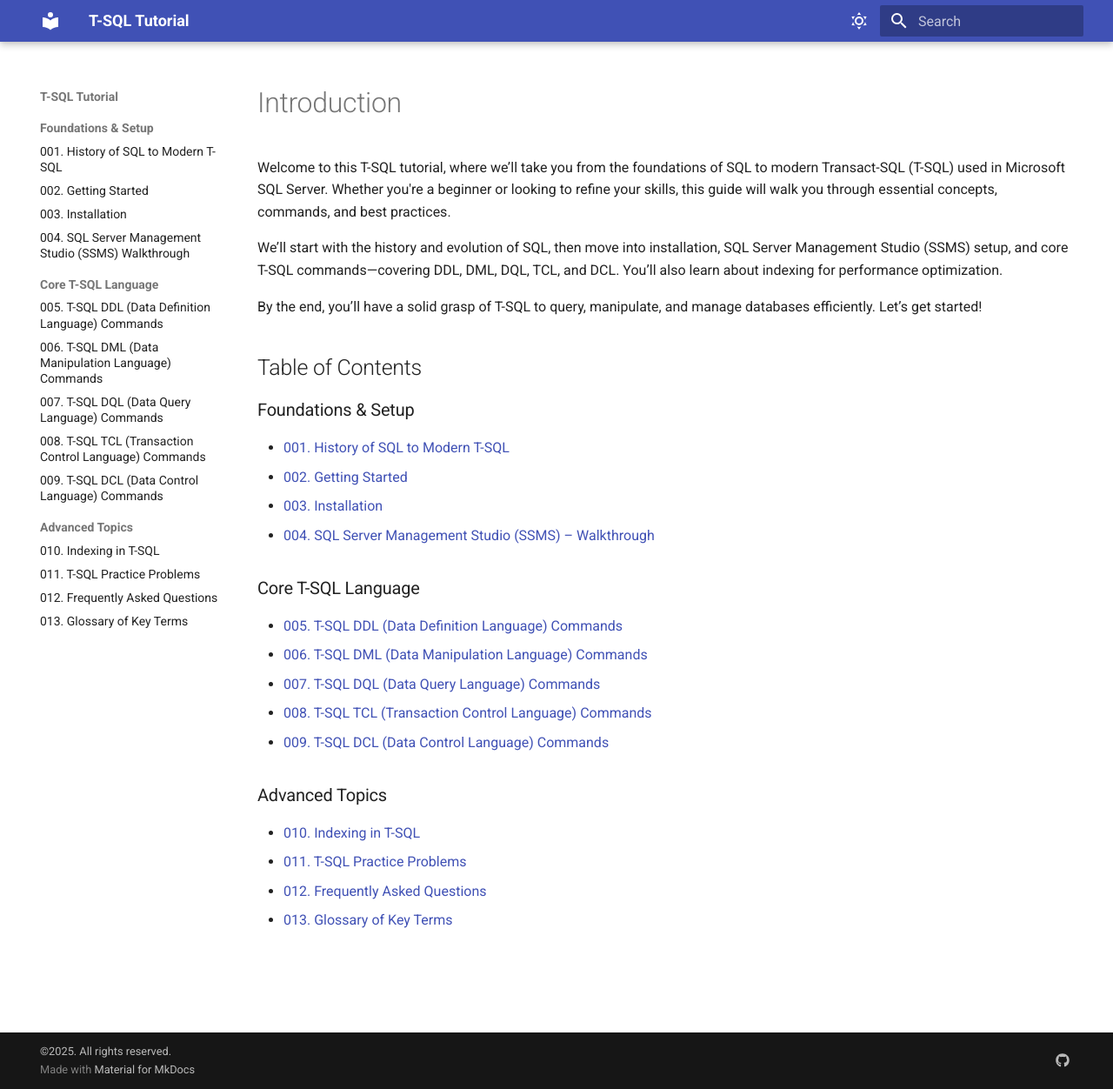
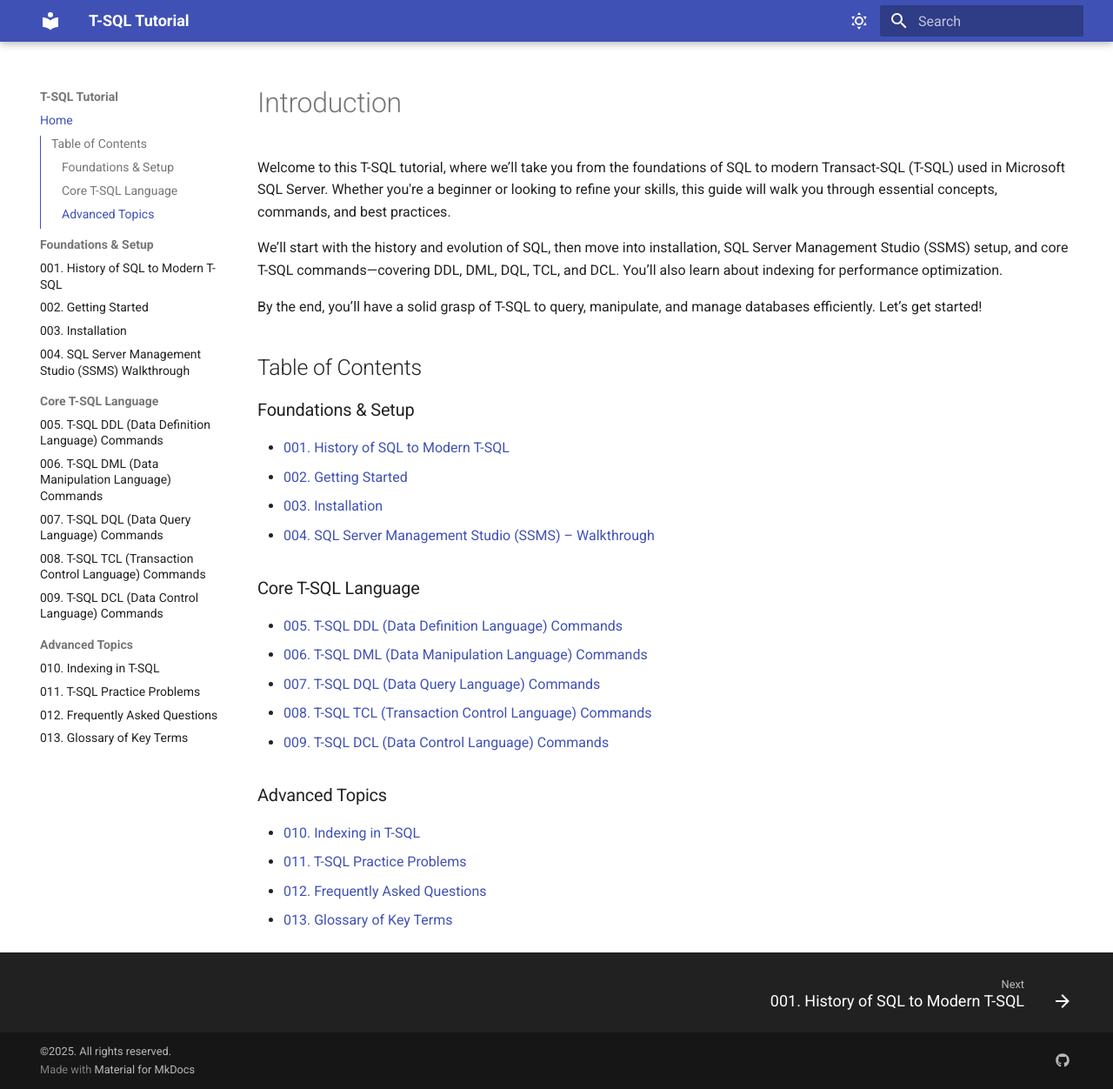
Before and after one commit to andikatjacobdennis/T-SQL, an MkDocs documentation site: the page built from docs/index.md, in a window 1280 px wide and 1252 px high. Shown: the whole window at 87% size. Built offline with MkDocs 1.6.1 and Material for MkDocs 9.7.7, drawn with Linux system fonts in a browser that asks for light colours; some of the changed lines change nothing that is shown.

Commit message:
Add missing entries to navigation and plugins sections in mkdocs.yml

```diff
--- a/mkdocs.yml
+++ b/mkdocs.yml
@@ -61,6 +61,7 @@
       permalink: true
 
 nav:
+  - Home: index.md
   - Foundations & Setup:
       - 001. History of SQL to Modern T-SQL: 001_History_of_SQL_to_modern_T_SQL.md
       - 002. Getting Started: 002_Getting_Started.md
@@ -87,6 +88,7 @@
   - tags
   - minify:
       minify_html: true
+  #- with-pdf
 
 markdown_extensions:
   - pymdownx.highlight:
```
